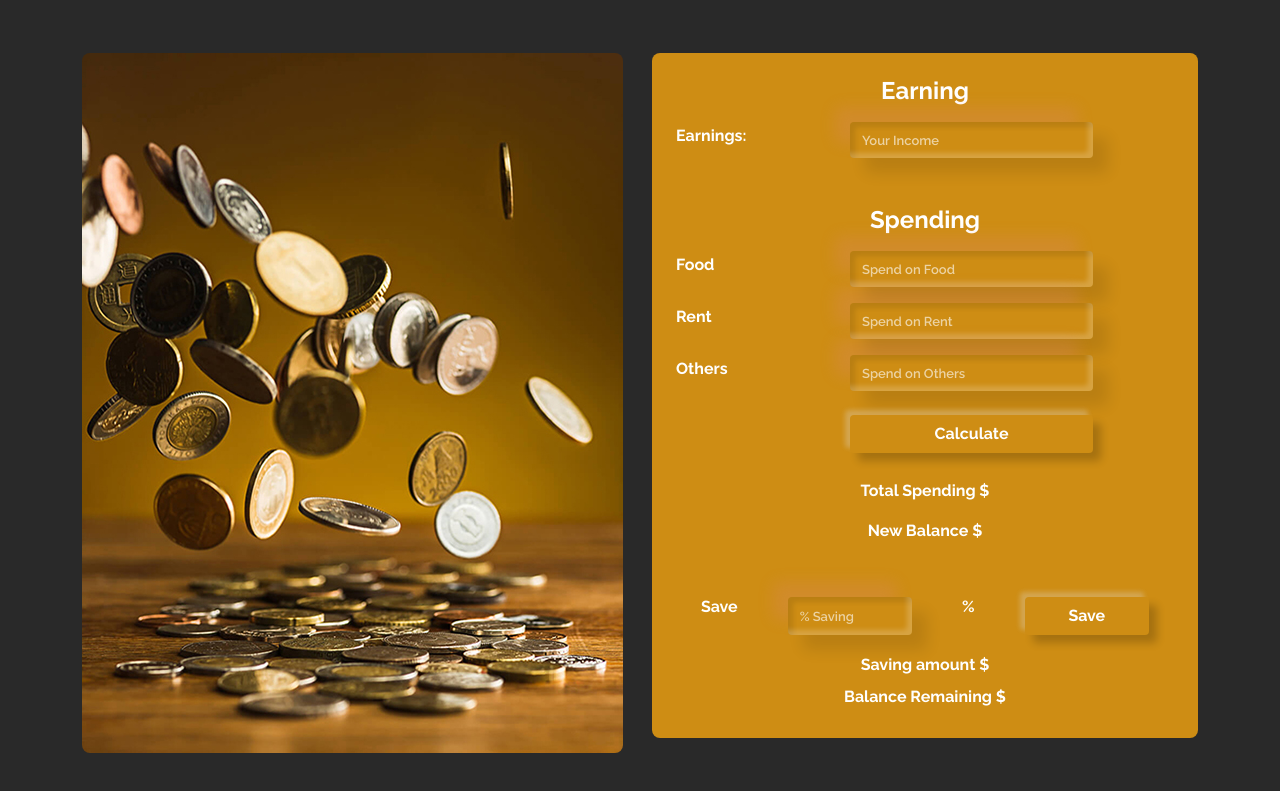
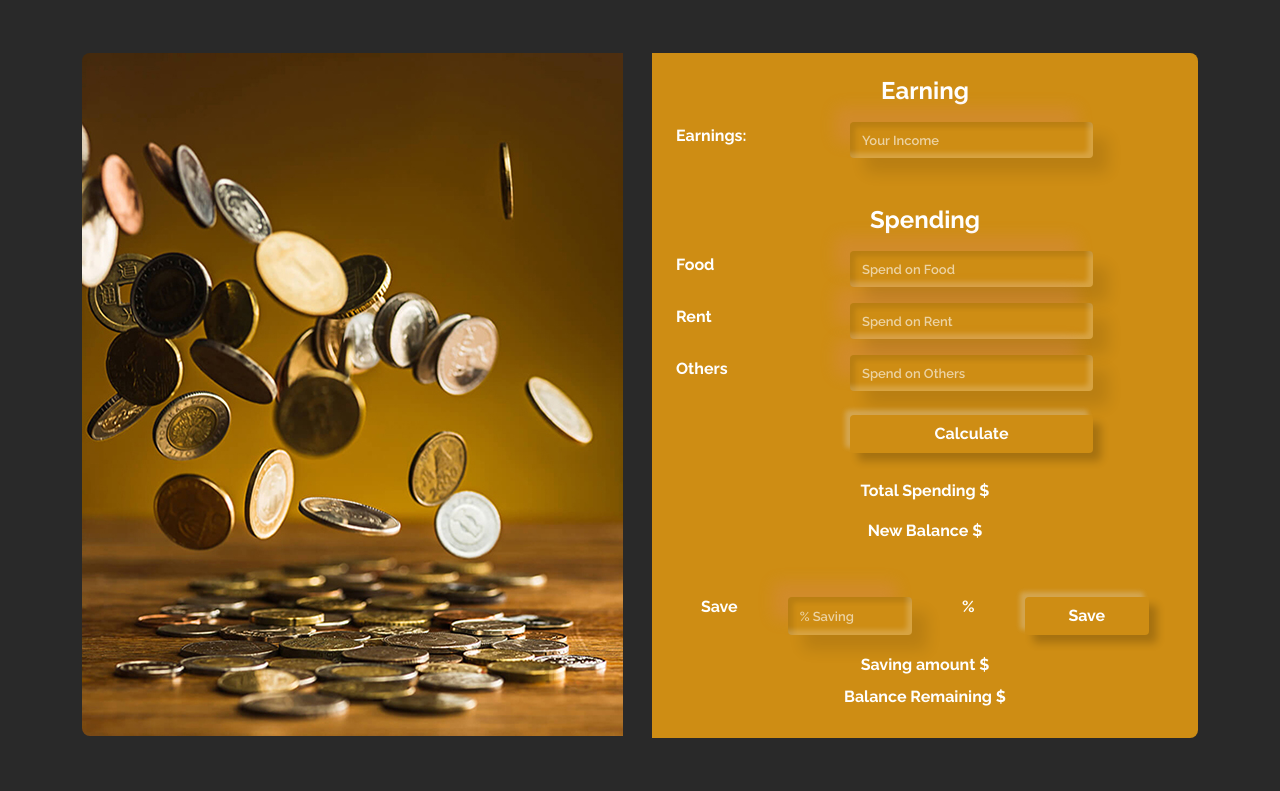
Before and after one commit to AyonJD/assignment-5, a plain HTML site: page index.html in a window 1280 px wide. Shown: the part 107-898 px from the top of the page. Drawn offline with nearby package versions, Linux system fonts and the light colour scheme.

Commit message:
Image fix

```diff
--- a/style.css
+++ b/style.css
@@ -38,16 +38,16 @@ body {
 /* Image */
 .image {
   overflow: hidden !important;
-  max-height: 700px;
+  max-height: 683px;
+  border-radius: 8px 0 0 8px !important;
 }
 #image {
-  border-radius: 8px;
   height: 100%;
 }
 /* input field */
 .form-bg {
   background: var(--color-primary);
-  border-radius: 8px;
+  border-radius: 0 8px 8px 0;
 }
 input {
   box-shadow: var(--shadow-lower);
```
